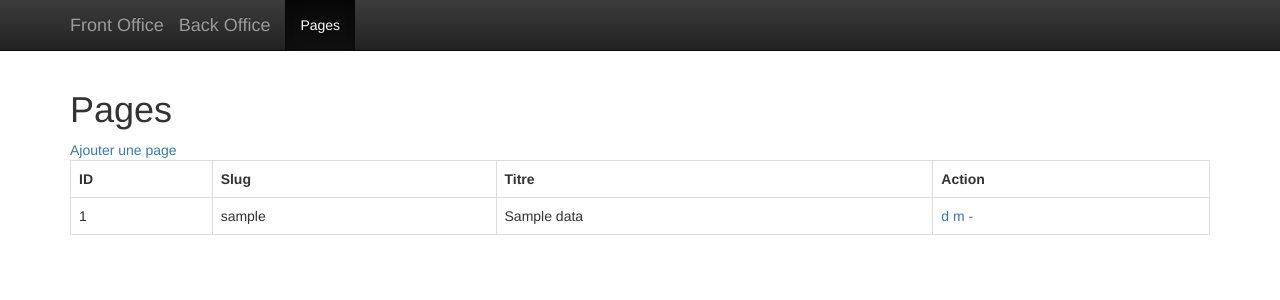
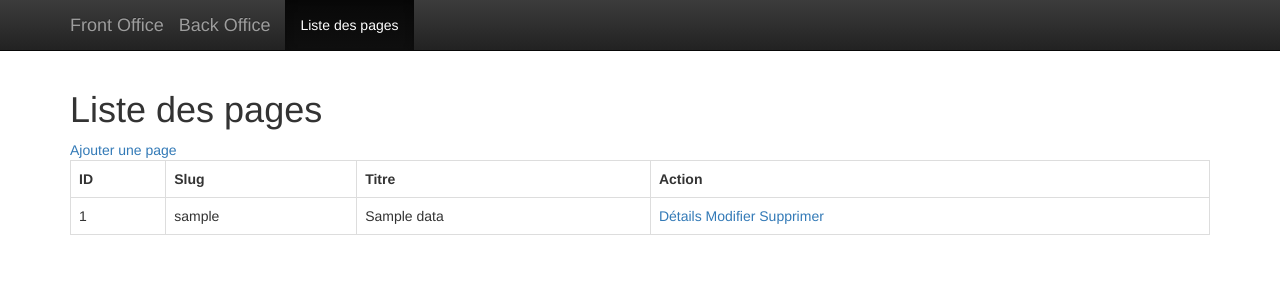
Before and after one commit to Tiffaniet/CMSG2, a PHP site: template View/admin/listePage.php in a window 1280 px wide. Shown: the top 300 px of the page. Run offline with PHP 8.4, Linux system fonts and the light colour scheme; the template is opened without the code that fills it: most values are stand-ins (such as "Sample title", 1, 10 or a date in 2020).

Commit message:
modif affichage

```diff
--- a/View/admin/listePage.php
+++ b/View/admin/listePage.php
@@ -16,18 +16,18 @@
 <nav class="navbar navbar-inverse navbar-fixed-top">
     <div class="container">
         <div class="navbar-header">
-            <a class="navbar-brand" href="/index.php">Front Office</a>
-            <a class="navbar-brand" href="">Back Office</a>
+            <a class="navbar-brand" href="../index.php">Front Office</a>
+            <a class="navbar-brand" href="../admin">Back Office</a>
         </div>
         <div id="navbar" class="navbar-collapse collapse">
             <ul class="nav navbar-nav">
-                <li class="active"><a href="">Pages</a></li>
+                <li class="active"><a href="">Liste des pages</a></li>
             </ul>
         </div>
     </div>
 </nav>
 <div class="container theme-showcase" role="main">
-    <h1>Pages</h1>
+    <h1>Liste des pages</h1>
     <a href="?a=ajouter">Ajouter une page</a>
     <table class="table-bordered table-responsive table">
         <tr>
@@ -42,9 +42,9 @@
                 <td><?= $page->slug ?></td>
                 <td><?= $page->title ?></td>
                 <td>
-                    <a href="/admin/index.php?a=details&id=<?= $page->id ?>">d</a>
-                    <a href="/admin/index.php?a=modifier&id=<?= $page->id ?>">m</a>
-                    <a href="/admin/index.php?a=supprimer&id=<?= $page->id ?>">-</a>
+                    <a href="/admin/index.php?a=details&id=<?= $page->id ?>">Détails</a>
+                    <a href="/admin/index.php?a=modifier&id=<?= $page->id ?>">Modifier</a>
+                    <a href="/admin/index.php?a=supprimer&id=<?= $page->id ?>">Supprimer</a>
                 </td>
             </tr>
         <?php endforeach; ?>
--- a/View/admin/modifierPage.php
+++ b/View/admin/modifierPage.php
@@ -27,7 +27,7 @@
     </div>
 </nav>
 <div class="container theme-showcase" role="main">
-    <h1>Modifier une page</h1>
+    <h1>Modifier la page : <?=$data->h1?></h1>
     <form action="/admin/index.php?a=modifier" method="post" style="width: 400px;">
         <!-- permet de cacher l'input et de recuperer la valeur -->
         <input type="hidden" name="page_id" value="<?= $data->id ?>" />
```
Also changed, not shown: View/admin/ajouterPage.php (+6 -6 lines), View/admin/detailsPage.php (+4 -4 lines).
